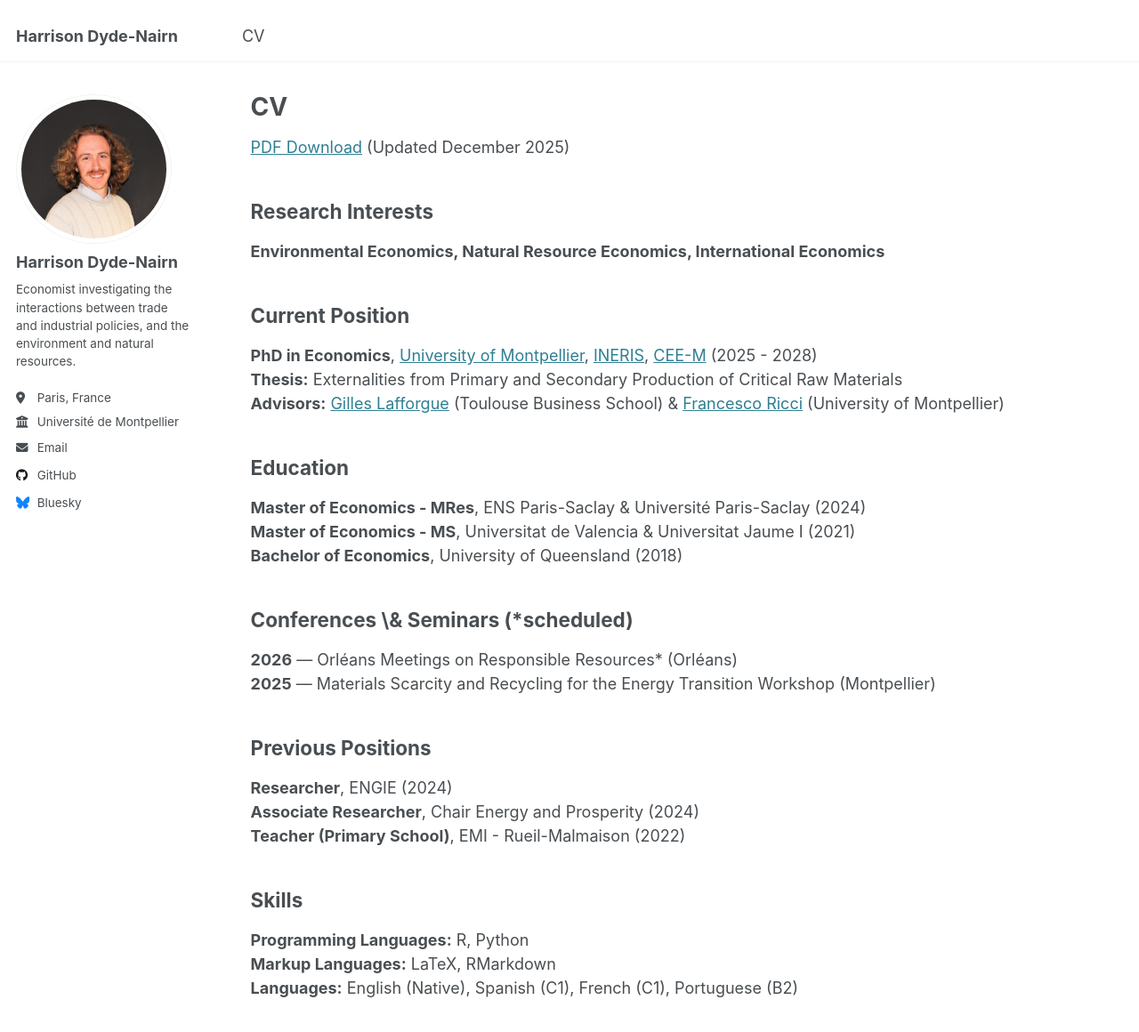
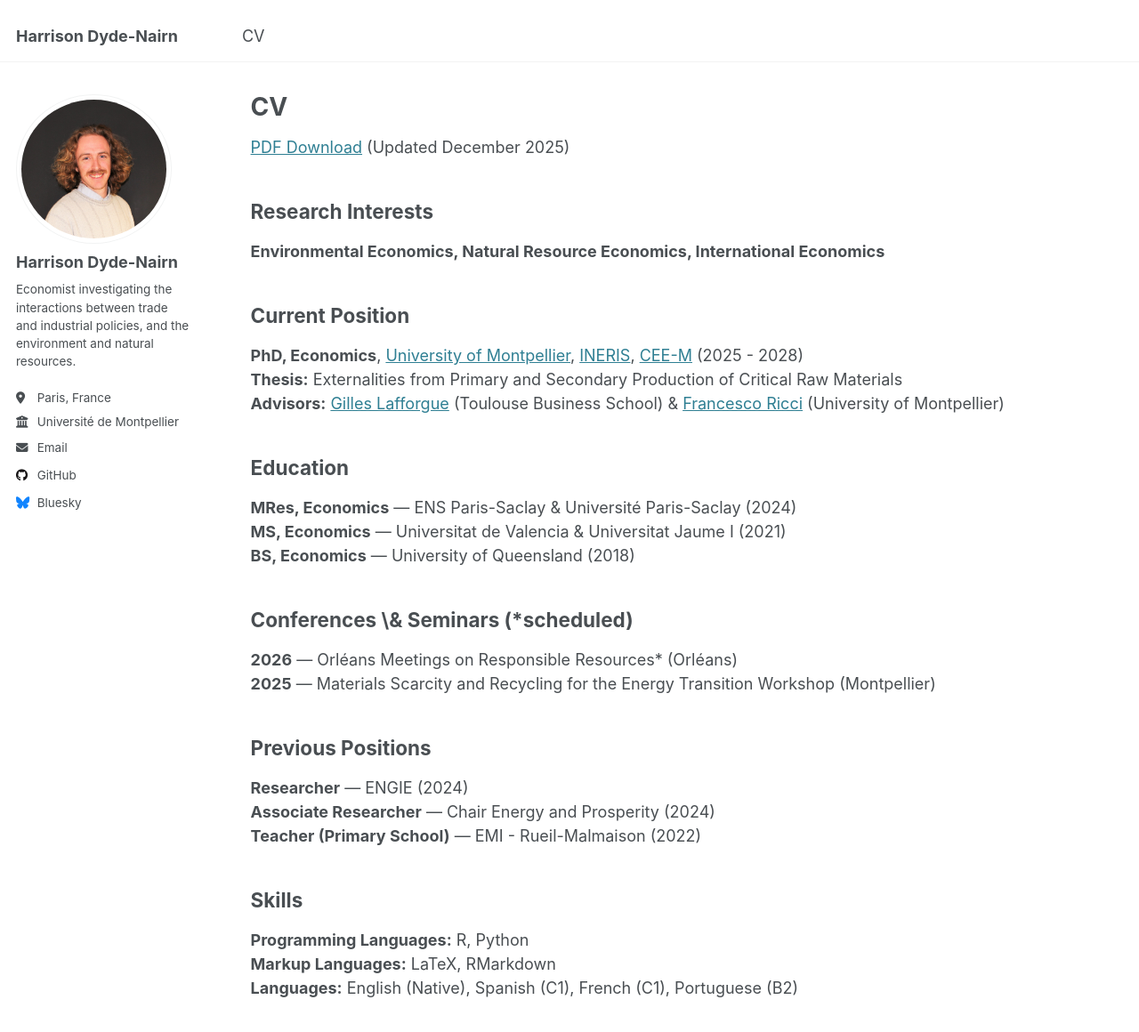
Before and after one commit to hdydenairn/hdydenairn.github.io, a Jekyll site: the page built from _pages/cv.md, in a window 1280 px wide and 1400 px high. Shown: the top 1160 px of the window at 89% size. Built offline with Jekyll 4.4.1, drawn with Linux system fonts in a browser that asks for light colours.

Commit message:
Update cv.md

```diff
--- a/_pages/cv.md
+++ b/_pages/cv.md
@@ -15,23 +15,23 @@ redirect_from:
 **Environmental Economics, Natural Resource Economics, International Economics**
 
 ## Current Position
-**PhD in Economics**, [University of Montpellier](https://economie.edu.umontpellier.fr/), [INERIS](https://www.ineris.fr/fr),  [CEE-M](https://www.cee-m.fr/) (2025 - 2028)<br>
+**PhD, Economics**, [University of Montpellier](https://economie.edu.umontpellier.fr/), [INERIS](https://www.ineris.fr/fr),  [CEE-M](https://www.cee-m.fr/) (2025 - 2028)<br>
 **Thesis:** Externalities from Primary and Secondary Production of Critical Raw Materials<br>
 **Advisors:** [Gilles Lafforgue](https://sites.google.com/site/gillafforgue/) (Toulouse Business School) & [Francesco Ricci](https://sites.google.com/view/francescoricci/welcome) (University of Montpellier)
 
 ## Education
-**Master of Economics - MRes**, ENS Paris-Saclay & Université Paris-Saclay (2024)<br>
-**Master of Economics - MS**, Universitat de Valencia & Universitat Jaume I (2021)<br>
-**Bachelor of Economics**, University of Queensland (2018)
+**MRes, Economics** — ENS Paris-Saclay & Université Paris-Saclay (2024)<br>
+**MS, Economics** — Universitat de Valencia & Universitat Jaume I (2021)<br>
+**BS, Economics** — University of Queensland (2018)
 
 ## Conferences \& Seminars (*scheduled)
 **2026** — Orléans Meetings on Responsible Resources* (Orléans)\\
 **2025** — Materials Scarcity and Recycling for the Energy Transition Workshop (Montpellier)
 
 ## Previous Positions
-**Researcher**, ENGIE (2024)<br>
-**Associate Researcher**, Chair Energy and Prosperity (2024)<br>
-**Teacher (Primary School)**, EMI - Rueil-Malmaison (2022)
+**Researcher** — ENGIE (2024)<br>
+**Associate Researcher** — Chair Energy and Prosperity (2024)<br>
+**Teacher (Primary School)** — EMI - Rueil-Malmaison (2022)
 
 ## Skills
 **Programming Languages:** R, Python<br>
```
